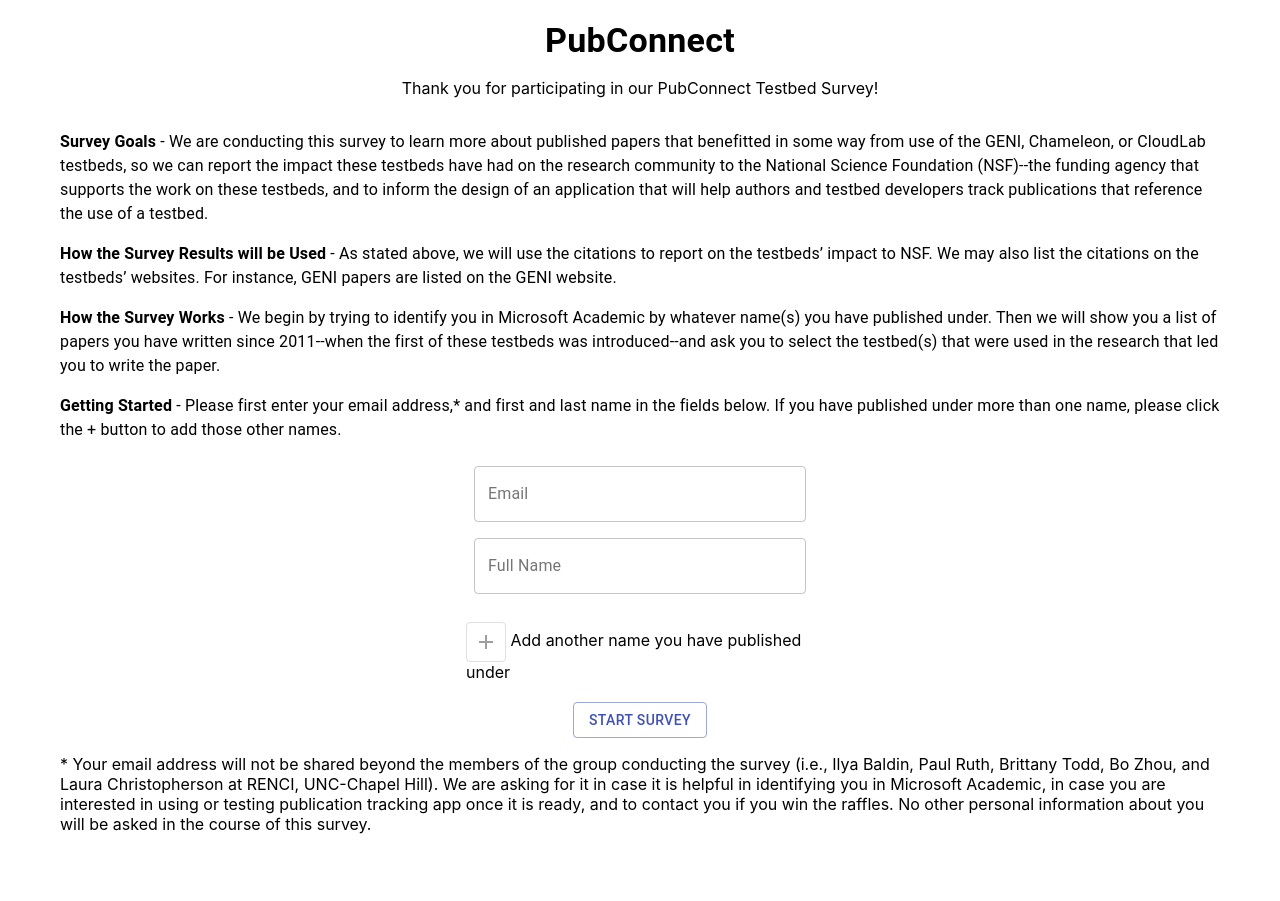
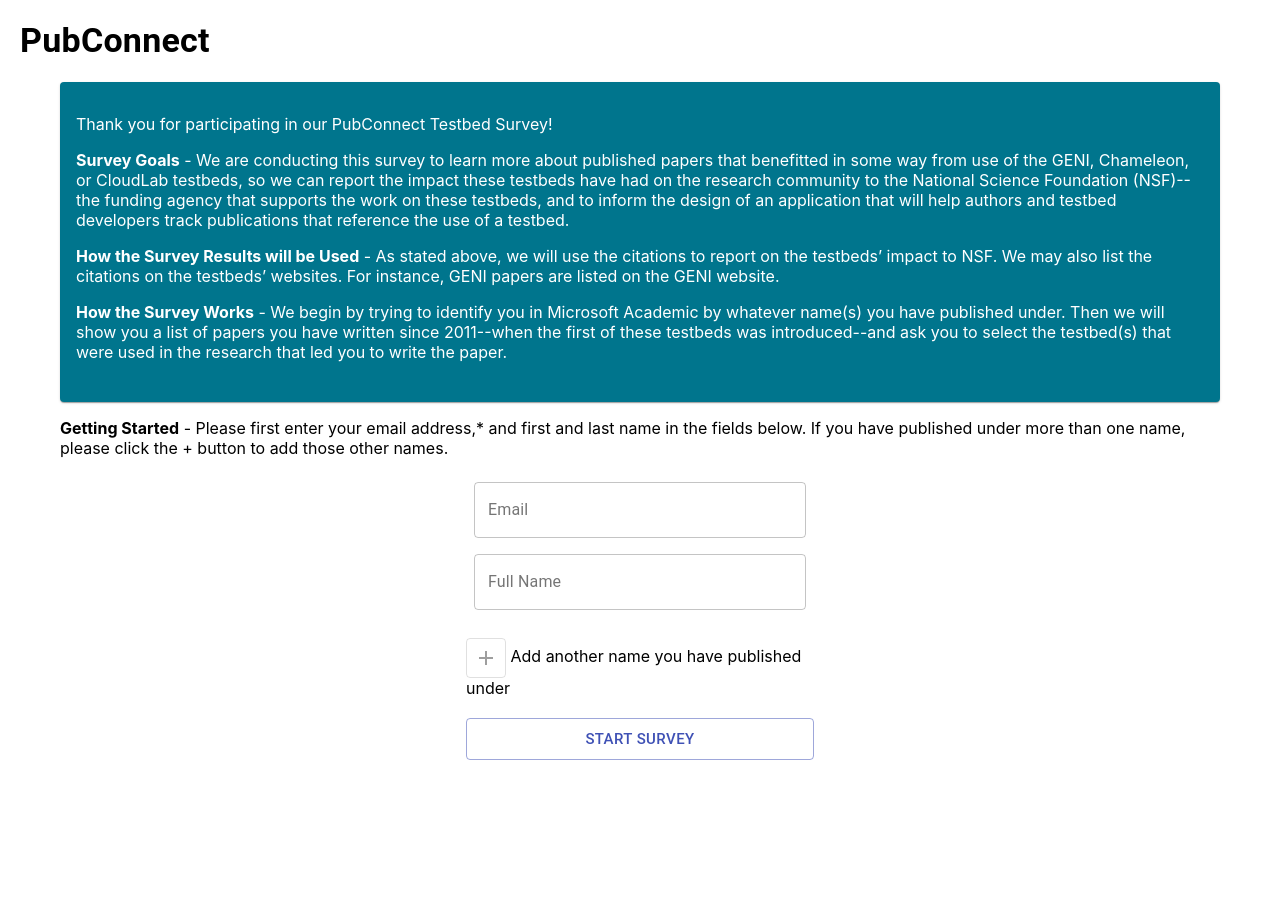
Before and after one commit to RENCI-NRIG/pubconnect, a React (Create React App) app in the folder frontend/: page / in a window 1280 px wide. Shown: the top 901 px of the page. Built offline with nearby package versions, Linux system fonts and the light colour scheme.

Commit message:
UI update

```diff
--- a/frontend/src/App.css
+++ b/frontend/src/App.css
@@ -17,6 +17,29 @@
 
 .login_button{
   text-decoration: none;
+  width: 100%;
+}
+
+.login_body{
+  min-height: 100%;
+  display: flex;
+  flex-direction: column;
+}
+
+.login_wrap{
+  flex-grow: 1;
+}
+
+.login_footer{
+  flex-shrink: 0;
+  margin-top: 40px;
+  margin-left: 15px;
+  margin-right: 15px;
+}
+
+.login_logo{
+  padding-top: 20px;
+  padding-left: 20px;
 }
 
 .login_namefield{
@@ -45,3 +68,7 @@
   justify-content: center;
   width: 30%;
 }
+
+.submit_button{
+  margin-top: 20px;
+}
--- a/frontend/src/views/Home.js
+++ b/frontend/src/views/Home.js
@@ -9,7 +9,8 @@ import { Button, Card, CardContent, Checkbox, Typography, makeStyles } from '@ma
 
 const useStyles = makeStyles((theme) => ({
     card: {
-        margin: theme.spacing(2)
+        margin: theme.spacing(2),
+        backgroundColor: '#d9d9d9'
     },
     link_button: {
         margin: theme.spacing(2),
--- a/frontend/src/views/Login.js
+++ b/frontend/src/views/Login.js
@@ -3,6 +3,7 @@ import { Link } from 'react-router-dom';
 import '../App.css';
 
 import { Button, Heading, TextField, Typography } from '@material-ui/core';
+import { Card, CardContent } from '@material-ui/core';
 import { makeStyles } from '@material-ui/core';
 
 import ToggleButton from '@material-ui/lab/ToggleButton';
@@ -12,6 +13,10 @@ import ClearIcon from '@material-ui/icons/Clear'
 const useStyles = makeStyles((theme) => ({
     input: {
         margin: theme.spacing(1)
+    },
+    card: {
+        backgroundColor: '#00758d',
+        color: 'white'
     }
 }))
 
@@ -34,10 +39,14 @@ function Login() {
     }
 
     return (
+        <div className="login_body">
+            <div className="login_wrap">
+                <Typography className="login_logo" variant="h4"><b>PubConnect</b></Typography>
                 <div className="form">
-            <Typography variant="h4"><b>PubConnect</b></Typography>
+                    <Card className={classes.card}>
+                        <CardContent>
                             <p>Thank you for participating in our PubConnect Testbed Survey!</p>
-            <Typography>
+
                             <p><b>Survey Goals</b> - We are conducting this survey to learn more about published papers that benefitted in some way from use of the GENI, Chameleon, or CloudLab testbeds, so we can report the impact these testbeds have had on the research community to the National Science Foundation (NSF)--the funding agency that supports the work on these testbeds, and
                 to inform the design of an application that will help authors and testbed developers track publications that reference the use of a testbed.</p>
 
@@ -47,10 +56,10 @@ function Login() {
 
                             <p><b>How the Survey Works</b> -
                 We begin by trying to identify you in Microsoft Academic by whatever name(s) you have published under. Then we will show you a list of papers you have written since 2011--when the first of these testbeds was introduced--and ask you to select the testbed(s) that were used in the research that led you to write the paper.</p>
-
+                        </CardContent>
+                    </Card>
                     <p><b>Getting Started</b> -
                 Please first enter your email address,* and first and last name in the fields below. If you have published under more than one name, please click the + button to add those other names.</p>
-            </Typography>
                     <div id="username_group">
                         <div className="login_namefield"><TextField variant="outlined" className={classes.input} label="Email" fullWidth="true" placeholder="john.doe@gmail.com" onChange={(e) => { setEmail(e.target.value) }}></TextField></div>
                         {usernames.map((username, index) =>
@@ -63,14 +72,16 @@ function Login() {
                         <br />
                         <div><ToggleButton size="small" className="toggle_addName" onClick={addNameField}><AddIcon /></ToggleButton> Add another name you have published under</div>
                         <br />
-                <Link className="login_button" to={{ pathname: "/home", userInfo: [usernames, email] }} > <Button variant="outlined" color="primary">Start Survey</Button></Link>
+                        <Link className="login_button" to={{ pathname: "/home", userInfo: [usernames, email] }} > <Button fullWidth="true" variant="outlined" size="large" color="primary">Start Survey</Button></Link>
                     </div>
-            <p>* Your email address will not be shared beyond the members of the group conducting the survey (i.e., Ilya Baldin, Paul Ruth, Brittany Todd, Bo Zhou, and Laura Christopherson at RENCI, UNC-Chapel Hill). We are asking for it
+                </div >
+            </div>
+            <footer className="login_footer">* Your email address will not be shared beyond the members of the group conducting the survey (i.e., Ilya Baldin, Paul Ruth, Brittany Todd, Bo Zhou, and Laura Christopherson at RENCI, UNC-Chapel Hill). We are asking for it
             in case it is helpful in identifying you in Microsoft Academic,
             in case you are interested in using or testing publication tracking app once it is ready,
             and to contact you if you win the raffles.
-                No other personal information about you will be asked in the course of this survey.</p>
-        </div >
+                No other personal information about you will be asked in the course of this survey.</footer>
+        </div>
     )
 }
 
--- a/frontend/src/views/Submit.js
+++ b/frontend/src/views/Submit.js
@@ -1,11 +1,21 @@
 import React, { useState } from 'react';
 import { Button, Card, CardContent, Container, Checkbox, Table, TableBody, TableCell, TableHead, TableRow, Typography, Select, makeStyles } from '@material-ui/core';
+import '../App.css';
 
 const useStyles = makeStyles((theme) => ({
     container: {
-        margin: theme.spacing(2),
+        marginTop: 10,
         display: 'flex',
-        flexDirection: 'column'
+        flexDirection: 'column',
+        alignItems: 'center',
+        justifyContent: 'center'
+    },
+    btn: {
+        marginTop: 20
+    },
+    card: {
+        backgroundColor: '#00758d',
+        color: 'white'
     }
 }))
 
@@ -13,18 +23,22 @@ function Submit(props) {
     const classes = useStyles();
     const userIDs = props.location.ids;
     return (
-        <Container className={classes.container}>
-            <Card><CardContent>Thank you so much for taking the time to complete this survey! </CardContent></Card>
-
-        <p>Prize</p>
-        <p>Lorem Ipsum is simply dummy text of the printing and typesetting industry. Lorem Ipsum has been the industry's standard dummy text ever since the 1500s, when an unknown printer took a galley of type and scrambled it to make a type specimen book. It has survived not only five centuries, but also the leap into electronic typesetting, remaining essentially unchanged. It was popularised in the 1960s with the release of Letraset sheets containing Lorem Ipsum passages, and more recently with desktop publishing software like Aldus PageMaker including versions of Lorem Ipsum.</p>
-
-        <Button variant="outlined" color="secondary">Submit</Button>
-        <br />
-        <Typography>We found {userIDs.length} names for you in Microsoft Academic. Here are links to those pages:</Typography>
-            {userIDs.map(id => <Typography>ID: {id}</Typography>)}
-        <br/>
-        <span><Typography>If you would like to merge your X Microsoft Academic IDs into one…</Typography></span></Container>
+        <div className={classes.container}>
+            <Card className={classes.card}><CardContent>Thank you so much for taking the time to complete this survey!
+        <hr />
+                <p>Prize:</p>
+                <p>Participation Prize | Sticker (Chameleon, FABRIC, CloudLab?) | First 175 to complete the survey
+                Postage</p>
+                <p>Second Prize | $25 Amazon Gift Card | 6 Recipients selected by Gleam.io at random</p>
+                <p>First Prize | $50 Amazon Gift Card | 3 Recipients selected by Gleam.io at random</p>
+                <p>Grand Prize | FABRIC Beta Tester or Travel | 10 Recipients selected by Gleam.io at random</p>
+            </CardContent></Card>
+            <Button className={classes.btn} variant="outlined" color="secondary" size="large">Submit</Button>
+            <br />
+            <Typography>We found {userIDs.length} names for you in Microsoft Academic. Here are links to those pages:</Typography>
+            { userIDs.map(id => <Typography>ID: {id}</Typography>)}
+            <br />
+            <span><Typography>If you would like to merge your X Microsoft Academic IDs into one…</Typography></span></div >
     )
 }
 
```
Also changed, not shown: 1 other file (tests, documents, lock files or other folders). Lines whose indentation alone changed are shown as unchanged.
